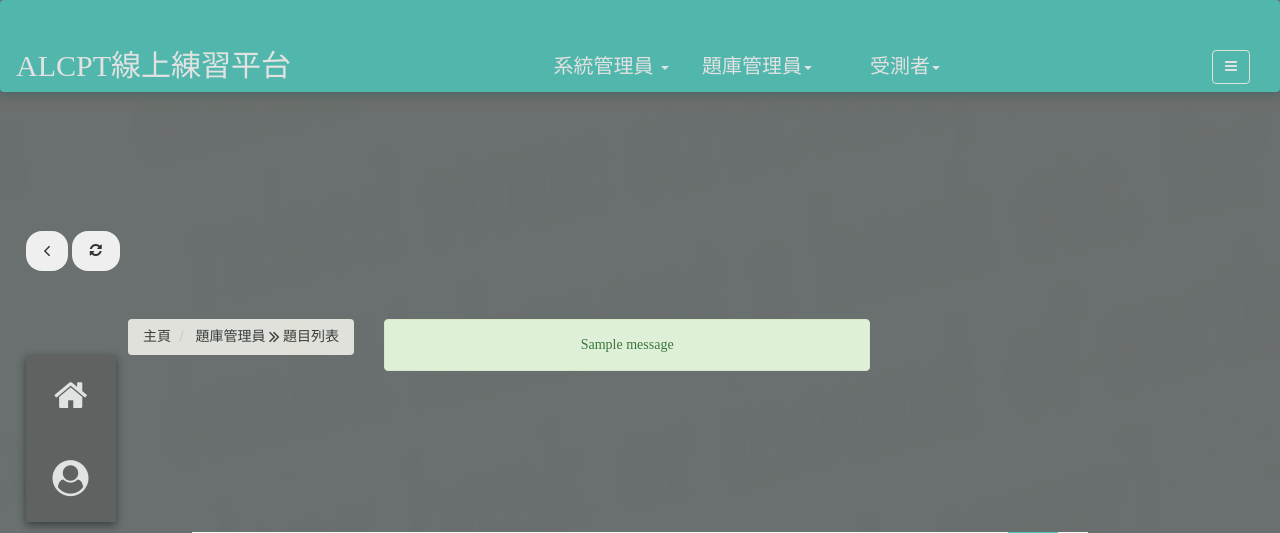
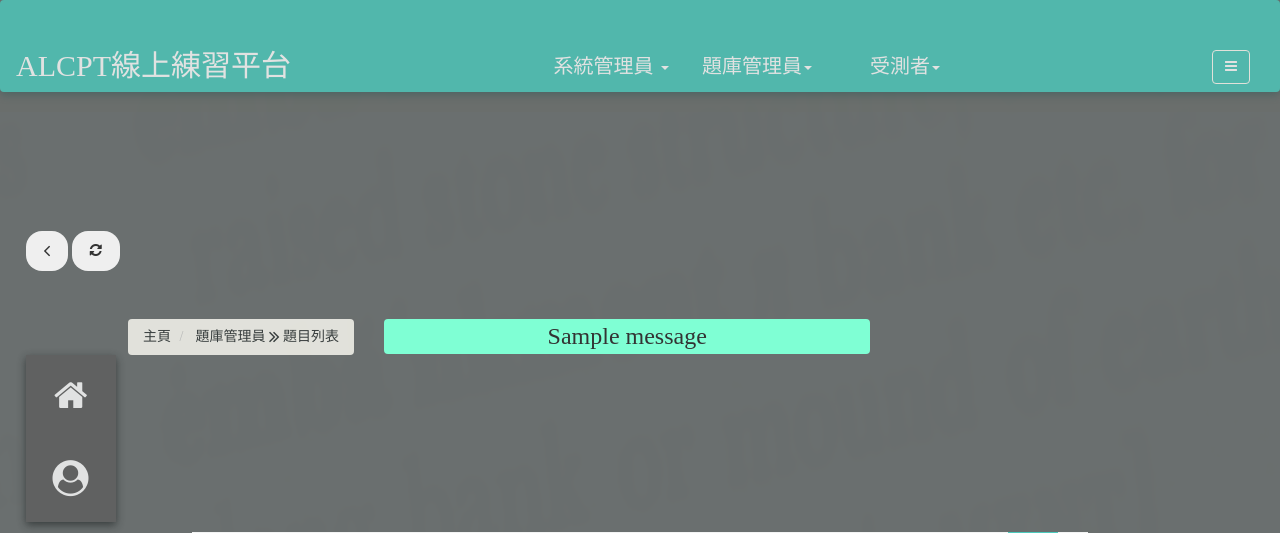
Before and after one commit to Maxium1997/Online_Exam, a Django app: page /question in a window 1280 px wide. Shown: the top 533 px of the page. Run offline with Django 3.2, Linux system fonts and the light colour scheme; a user stored in the database is signed in; data comes from the database, SQL or seed files in the repository; tables that the repository leaves empty hold one stand-in row (values such as "Sample post"); one stand-in notice (Sample message) is shown; some libraries are stand-ins or nearby versions.

Commit message:
Adjusted the prompt bar background color. Adjusted the indents of most pages.

```diff
--- a/templates/base_long_page.html
+++ b/templates/base_long_page.html
@@ -23,12 +23,12 @@
     {% endblock %}
 </head>
 <body>
-    <div class="back-btn">
+    <div class="page-buttons">
         <button title="顯示上一頁" onclick="self.location=document.referrer;"><i class="fa fa-angle-left fa-lg box"></i></button>
         <button title="重新整理" onclick="window.location.reload();"><i class="fa fa-refresh"></i></button>
 
         <style>
-            .back-btn{
+            .page-buttons{
                 position: absolute;
                 top: 13%;
                 left: 2%;
@@ -42,21 +42,21 @@
         </style>
     </div>
 
-    <div class="hint-info">
+    <div class="prompt-info">
         <section>
             {% if messages %}
                 {% for message in messages %}
                     {% if message.tags == "error" %}
-                        <div class="alert alert-danger mt-3" role="alert">
-                            <i class="fa fa-window-close" aria-hidden="true"></i> {{ message }}
+                        <div class="prompt-bar error" id="3seconds">
+                            {{ message }}
                         </div>
                     {% elif message.tags == "success" %}
-                        <div class="alert alert-success mt-3" role="alert">
+                        <div class="prompt-bar success" id="3seconds">
                             {{ message }}
                         </div>
                     {% elif message.tags == "warning" %}
-                        <div class="alert alert-warning mt-3" role="alert">
-                            <i class="fa fa-exclamation-triangle" aria-hidden="true"></i> {{ message }}
+                        <div class="prompt-bar warning" id="3seconds">
+                            {{ message }}
                         </div>
                     {% endif %}
                 {% endfor %}
@@ -64,7 +64,21 @@
         </section>
 
         <style>
-            .hint-info{
+            .prompt-bar{
+                font-size: 24px;
+                border-radius: 4px;
+            }
+            .error{
+                background-color: salmon;
+            }
+            .success{
+                background-color: aquamarine;
+            }
+            .warning{
+                background-color: khaki;
+            }
+
+            .prompt-info{
                 position: absolute;
                 width: 38%;
                 top: 18%;
@@ -73,6 +87,13 @@
                 text-align: center;
             }
         </style>
+
+        <script type="text/javascript">
+            var timer = window.setInterval(disappear, 3000); // display 3 seconds , then disappear
+            function disappear() {
+                document.getElementById('3seconds').innerHTML = "";
+            }
+        </script>
     </div>
 
     <div class="wrapper">
@@ -84,6 +105,7 @@
 
             {% endblock %}
         </div>
+
     <!-- 標題列 -->
         <div class="permission_toolbar" style="opacity: 0.8;">
             <nav class="navbar navbar-light bg-green" role="navigation">
@@ -96,6 +118,7 @@
                         </button>
                         <a class="navbar-brand" href="{% url 'Homepage' %}" style=" opacity: 1; font-size: 30px;">ALCPT線上練習平台</a>
                     </div>
+
                     <div class="collapse navbar-collapse" id="myNavbar">
                         <ul class="nav navbar-nav" style="position: absolute; left: 50%">
                             {% if request.user|has_perm:'SystemManager' %}
@@ -161,15 +184,14 @@
                                         <li><a href="{% url 'testee_score_list' %}">成績紀錄</a></li>
                                         <li><a href="{% url 'testee_practice_create' 'listening' %}">聽力練習</a></li>
                                         <li><a href="{% url 'testee_practice_create' 'reading' %}">閱讀練習</a></li>
-                    {#                        <li><a href="/tester/practice/integration">綜合練習</a></li>#}
-                    {#                        <li><a href="/tester/simulation-exam">模擬鑑測</a></li>#}
                                     </ul>
                                 </li>
                             {% endif %}
                         </ul>
                     </div>
                 </div>
-                    <Style>
+
+                <style>
                     .navbar{
                         padding-top: 40px;
                         font-size: 20px;
@@ -197,7 +219,7 @@
                         font-size: 20px;
                     }
 
-                    </Style>
+                </style>
             </nav>
 
             <!-- 右上角按鈕 -->
@@ -207,6 +229,7 @@
                     <button type="button" class="btn btn-primary dropdown-toggle pull-right" data-toggle="dropdown">
                     <i class="fa fa-reorder"></i>
                 </button>
+
                 <!-- 重點在這 -->
                 <div class="dropdown-menu dropdown-menu-right">
                     <div class="registration_block">
@@ -221,7 +244,7 @@
                 </div>
             </div>
 
-                <Style>
+            <style>
                 .container-fluid button{
                     background-color: #4CCABD;
                     border-color: #FFFEF6;
@@ -266,9 +289,7 @@
                     color: #555555;
                 }
 
-                </Style>
-
-
+            </style>
         </div>
     <!-- 左邊button -->
         <div class="icon-bar">
```
Also changed, not shown: templates/base.html (+23 -16 lines), templates/profile_base.html (+43 -19 lines), templates/registration/login.html (+8 -4 lines). Lines whose indentation alone changed are shown as unchanged.
